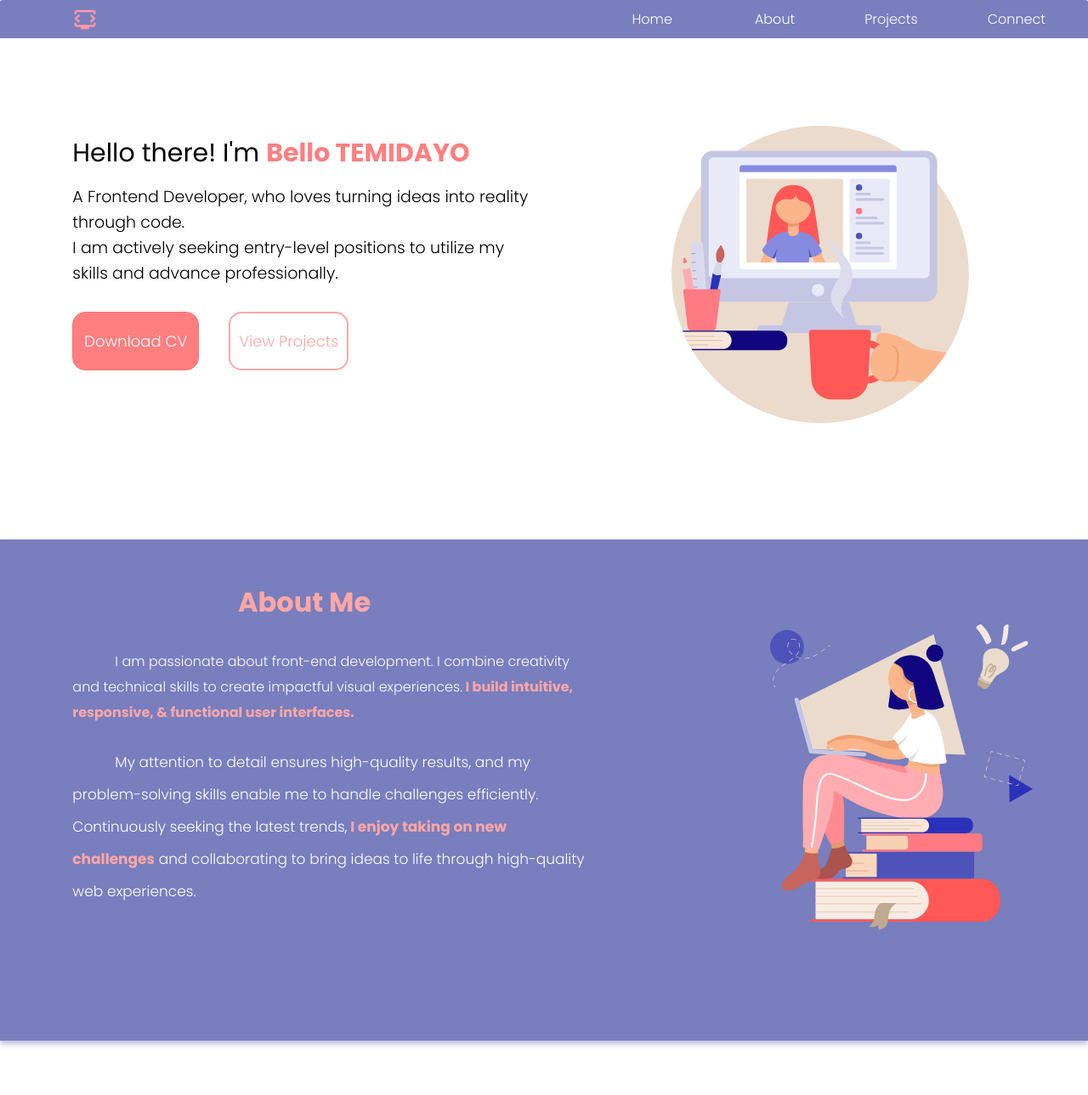
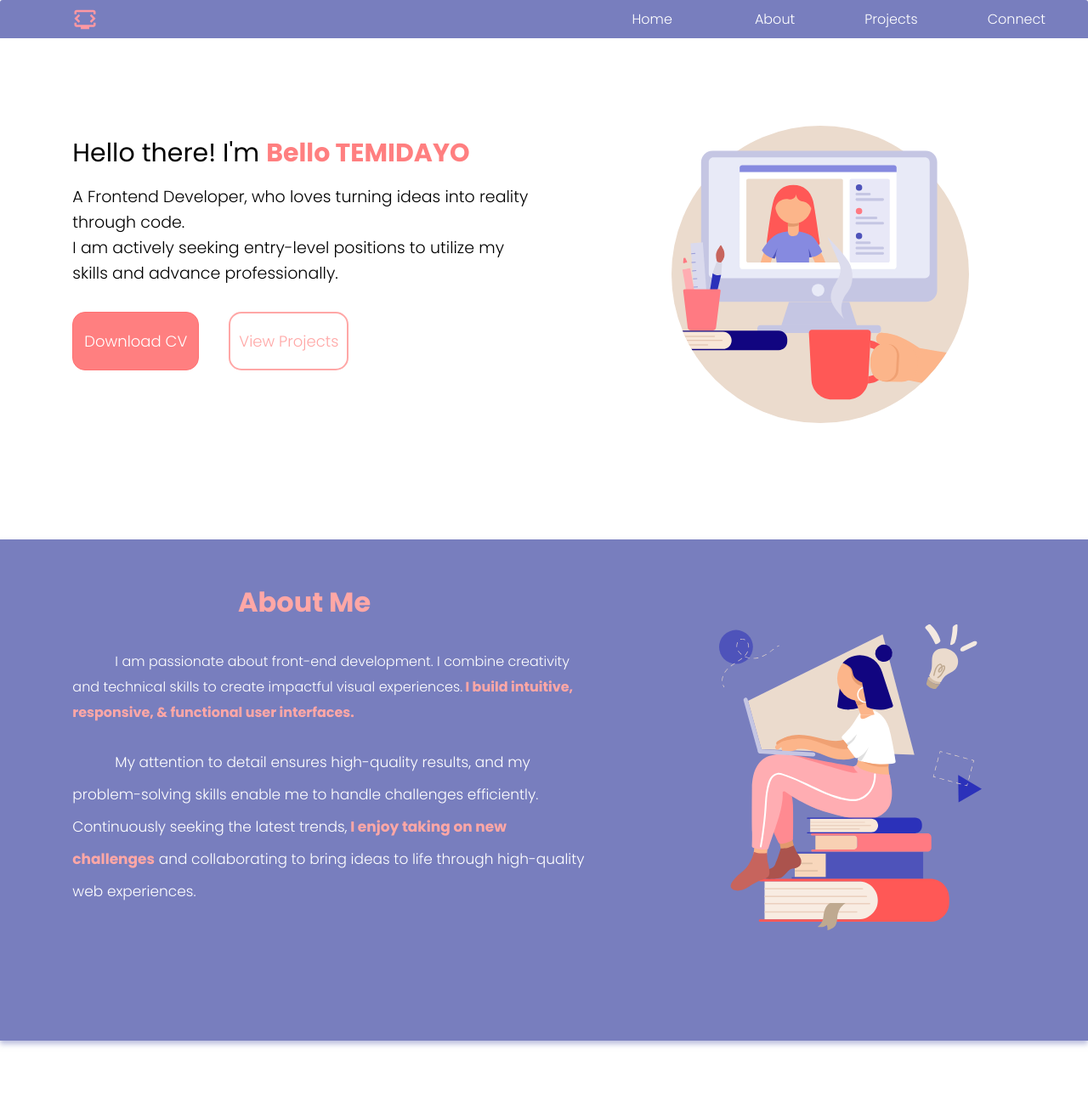
Before and after one commit to temidayobelloh/my_Portfolio, a React (Create React App) app: page / in a window 1280 px wide. Shown: the top 1289 px of the page at 85% size. Built offline with nearby package versions, Linux system fonts and the light colour scheme.

Commit message:
testing responsiveness

```diff
--- a/src/Components/About/about.css
+++ b/src/Components/About/about.css
@@ -24,7 +24,7 @@ span{
 .about-me-logo{
     max-width: 390px;
     height: 360px;
-    margin-left: 210.33px;
+    margin-left: 150.33px;
     margin-top: 100px;
     margin-right: 0;
     padding: 0;
```
